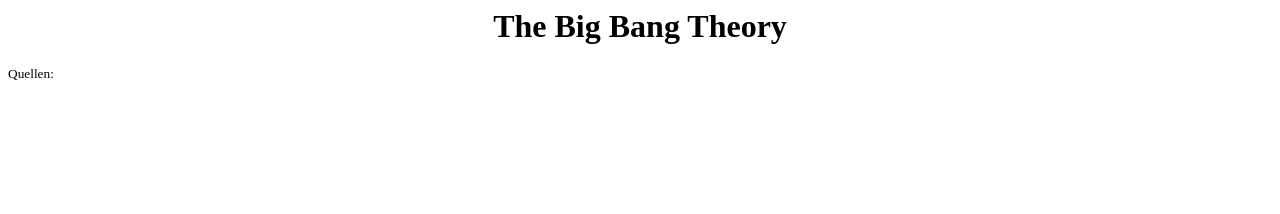
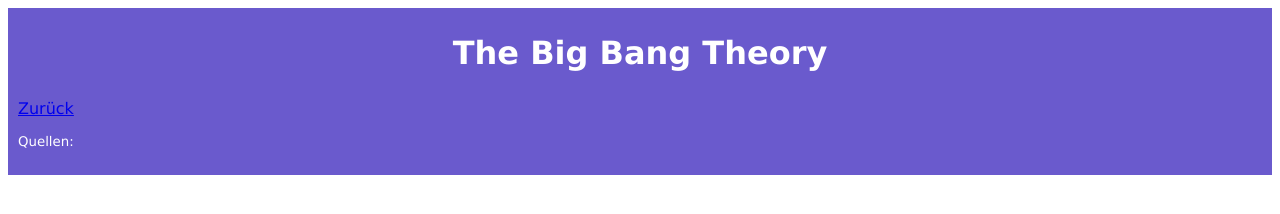
Before and after one commit to CreeperBoy23342/serien-fanpage, a plain HTML site: page thebigbangtheory.html in a window 1280 px wide. Drawn offline with Linux system fonts and the light colour scheme.

Commit message:
Style Updated

```diff
--- a/thebigbangtheory.html
+++ b/thebigbangtheory.html
@@ -1,5 +1,34 @@
 <html>
-  <h1><center>The Big Bang Theory</center></h1>
+  <title>Serien Fanpage | TBBT</title>
+
+  <style>
+
+    #header {
+    background-color:#6A5ACD;
+      color:white;
+    text-align:center;
+    padding:5px;
+      font-family:Verdana;
+    }
+    #back {
+    text-align:left;
+      font-family:Verdana;
+      padding:5px;
+    }
+  </style>
+  <body>
+
+    <div id="header">
+      <h1>The Big Bang Theory</h1>
+    <div id="back">
+      <a href="serienliste.html">Zurück</a>
+
+
+
+
+
+
+  </body>
 
 
 
@@ -9,12 +38,7 @@
 
 
 
-
-
-
-
-
-
+  </style>
 
 
 
```
